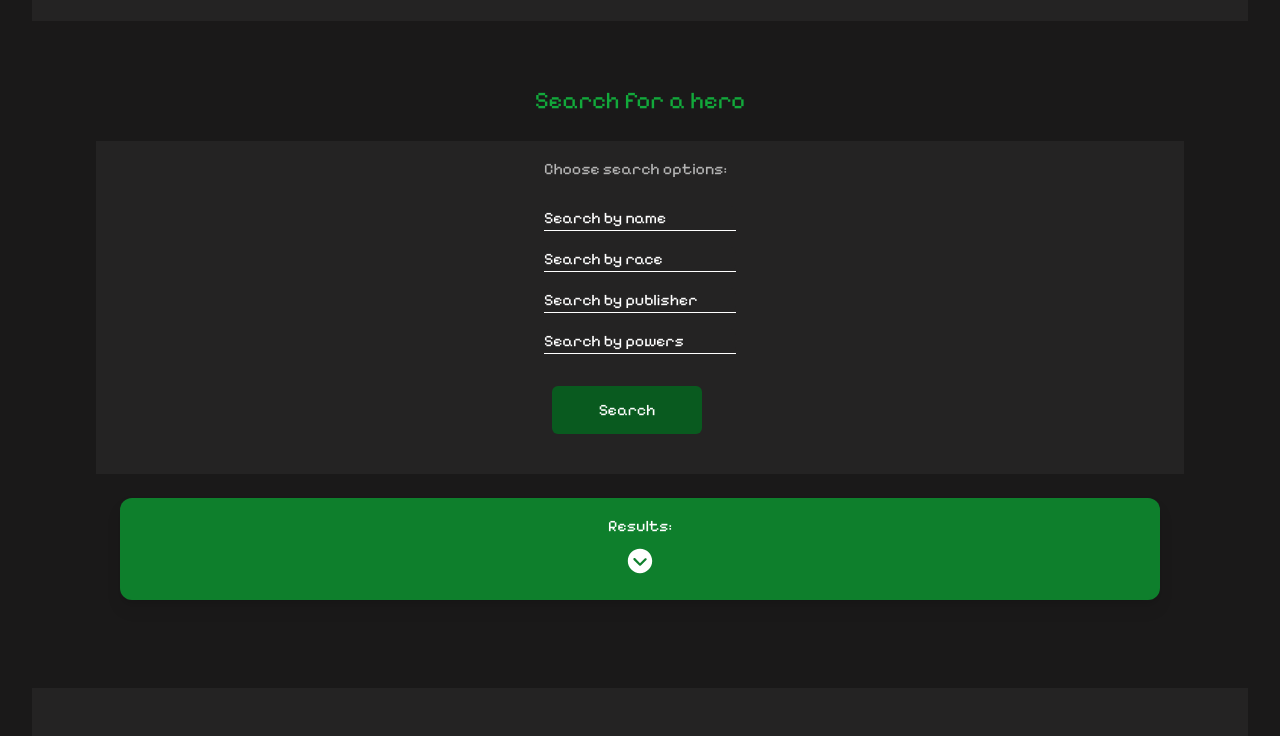
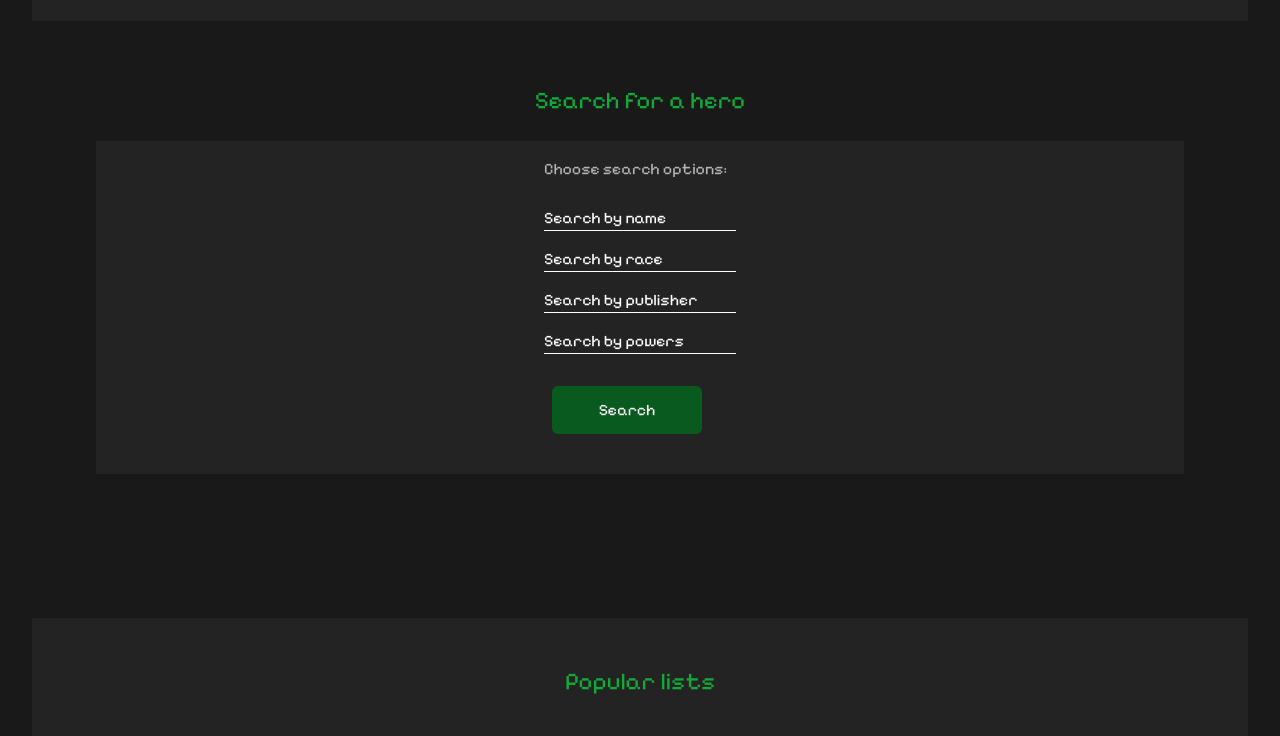
Before and after one commit to aruan4/se3316-aruan4-lab4, a React (Create React App) app in the folder lab4/: page / in a window 1280 px wide. Shown: the part 395-1131 px from the top of the page. Built offline with nearby package versions, Linux system fonts and the light colour scheme; the HTML template or start-up script is replaced by a standard one.

Commit message:
search functionality complete, frontend too

```diff
--- a/lab4/src/components/Search.jsx
+++ b/lab4/src/components/Search.jsx
@@ -1,5 +1,6 @@
 import {React, useState} from 'react';
-import {IoIosArrowDropdownCircle} from "react-icons/io";
+import {IoIosArrowDropdownCircle, IoIosArrowDropupCircle} from "react-icons/io";
+import '../index.css';
 
 let Search = () => {
     //DOM
@@ -21,12 +22,23 @@ let Search = () => {
         updatePower(event.target.value);
     }
 
-    const [heroes, updateHeroes] = useState([]);
+    //Array initialization
+    const [previewHeroes, updatePreviewHeroes] = useState([]);
 
+    //Expand hero info
+    const [expandedIndexes, updateExpandedIndexes] = useState([]);
+    const handleExpand = (index) => {
+    //Checks whether or not the clicked index is expanded
+    const isExpanded = expandedIndexes.includes(index);
+    //If item is in array, remove it from the array and return the rest, if it isn't, add it to the array
+    updateExpandedIndexes(isExpanded ? expandedIndexes.filter((i) => i !== index) : [...expandedIndexes, index]);
+    };
+
+    //Handles any combination of field searches
     const fieldSearch = async () => {
         try {
             //Clear previous results
-            updateHeroes([]);
+            updatePreviewHeroes([]);
             //Fetch call
             const response = await fetch(`http://localhost:5000/api/superhero_info/search?name=${name}&race=${race}&pb=${pb}&power=${power}`);
             if (!response.ok) {
@@ -34,8 +46,7 @@ let Search = () => {
             }
             const data = await response.json();
             //Iterate through dictionary
-            const newHeroes = Object.values(data).map(hero => `${hero.name} --- ${hero.Publisher}`);
-            updateHeroes(newHeroes);
+            updatePreviewHeroes(data);
         } catch (error) {
             console.error('Error fetching data:', error);
         }
@@ -64,18 +75,22 @@ let Search = () => {
                     </div>
                     <button onClick={fieldSearch} className='flex items-center justify-center bg-[#095a1f] hover:bg-[#107b2d] sm:w-[150px] w-[100px] rounded-md font-small font-techFont my-6 mx-2 py-3 px-6 text-white'>Search</button>
                 </div>
-            <div id='col3' className='font-techFont bg-[#0e7f2c] m-6 px-8 py-4 rounded-xl drop-shadow-lg'>
-                <div id='innerCol1' className='flex items-center justify-center'>
-                    <ul className='text-white font-techFont'>
-                        <li>Results:</li>
-                        {heroes.map((hero, index) => (
-                            <li className='p-2' key={index}>{hero}</li>
+            <div id='col3' className='flex font-techFont m-6 px-8 py-4 rounded-xl drop-shadow-lg'>
+                    <ul className='text-white font-techFont grid grid-cols-3'>
+                        {Object.values(previewHeroes).map((hero, index) => (
+                            <div id='innerCol1' className='flex items-center justify-center bg-[#0e7f2c] rounded-lg p-2 m-4' key={index}>
+                                <li className='p-2'>{expandedIndexes.includes(index) ? (
+                                    <ul>
+                                    {Object.entries(hero).map(([key, value]) => (
+                                        <li key={key}>{`${key}: ${value}`}</li>
+                                    ))}
+                                    </ul>
+                                ) : `${hero.name} --- ${hero.Publisher}`}</li>
+                                {expandedIndexes.includes(index) ? <IoIosArrowDropupCircle size={30} className='icons' onClick={() => handleExpand(index)}/>
+                                : <IoIosArrowDropdownCircle size={30} className='icons' onClick={() => handleExpand(index)}/>}
+                            </div>
                         ))}
                     </ul>
-                </div>
-                <div id='innerCol2' className='flex items-center justify-center bg-inherit m-2'>
-                    <IoIosArrowDropdownCircle color='white' size={30}/>
-                </div>
             </div>
         </div>
     );
--- a/lab4/src/index.css
+++ b/lab4/src/index.css
@@ -17,7 +17,7 @@ body{
     margin-left: 0.25rem;
 }
 .icons:hover{
-    color: #3c3c3c;
+    color: #d7d7d7;
 }
 
 input{
```
